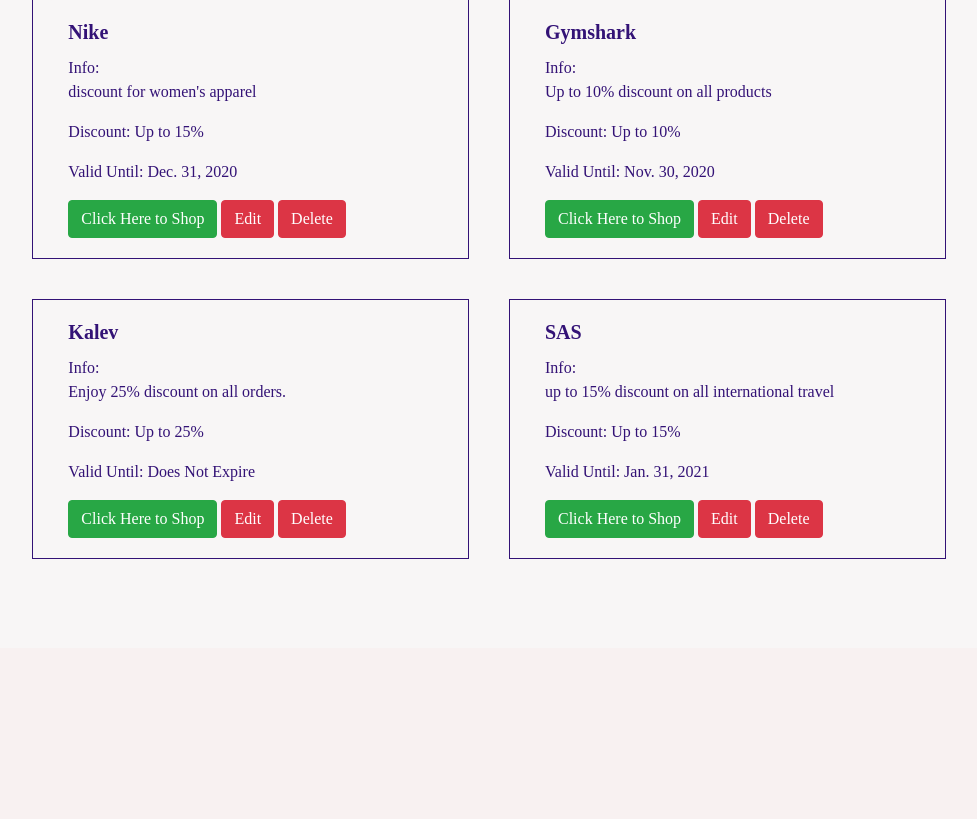
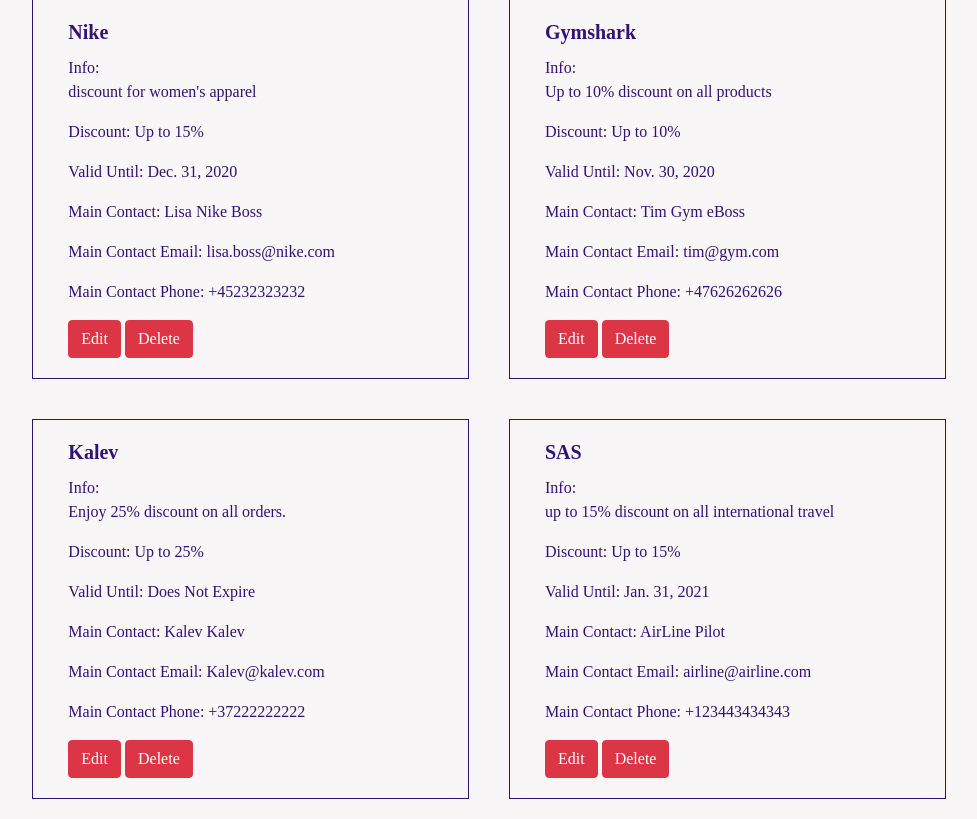
Before and after one commit to Code-Institute-Submissions/Sculpt-Studio, a Django app: page /partners/ in a window 1280 px wide. Shown: the part 152-971 px from the top of the page, without its empty margins (151-1128 px from the left). Before the commit the page ends 711 px from the top, so only its background shows below. Run offline with Django 3.2, Linux system fonts and the light colour scheme; a user stored in the database is signed in; data comes from the database, SQL or seed files in the repository; some libraries are stand-ins or nearby versions.

Commit message:
added additional JS block in base.html + update partners.html to show contacts for admin users

```diff
--- a/partners/templates/partners/partners.html
+++ b/partners/templates/partners/partners.html
@@ -15,10 +15,14 @@
                                           {% else %}
                                                  Does Not Expire
                                           {% endif %}</p>
-        <a href="{{ partner.link }}" target="_blank" class="btn btn-success">Click Here to Shop</a>
         {% if request.user.is_authenticated and request.user.is_superuser %}
+        <p class="card-text">Main Contact: {{ partner.main_contact }}</p>
+        <p class="card-text">Main Contact Email: {{ partner.main_contact_email }}</p>
+        <p class="card-text">Main Contact Phone: {{ partner.main_contact_phone }}</p>
         <a href="{% url 'edit_partners' partner.id %}" class="btn btn-danger">Edit</a>
         <a href="{% url 'delete_partners' partner.id %}" class="btn btn-danger">Delete</a>
+        {% else %}
+        <a href="{{ partner.link }}" target="_blank" class="btn btn-success">Click Here to Shop</a>
         {% endif %}
       </div>
     </div>
--- a/templates/base.html
+++ b/templates/base.html
@@ -91,7 +91,8 @@
     {% block content %}
     {% endblock %}
 
-
+    {% block additionaljs %}
+    {% endblock %}
 </body>
 
 </html>
```
